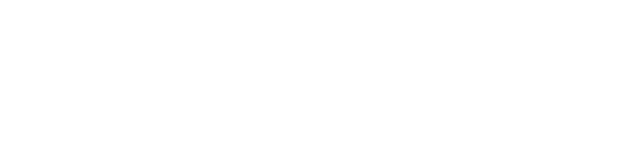
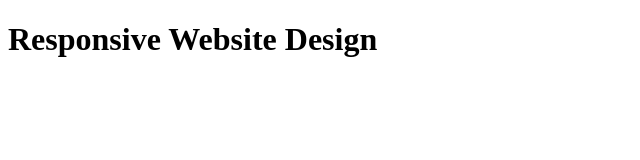
Before and after one commit to dunningkatherin/Bootstrap4-Responsive-Website-Start-to-Finish, a plain HTML site: page index.html in a window 1280 px wide. Shown: the whole page, without its empty margins (0-640 px from the left). Drawn offline with Linux system fonts and the light colour scheme.

Commit message:
Testing Commit 2

```diff
--- a/index.html
+++ b/index.html
@@ -9,7 +9,7 @@
 </head>
 
 <body>
-
+    <h1>Responsive Website Design</h1>
 </body>
 
 </html>
```
